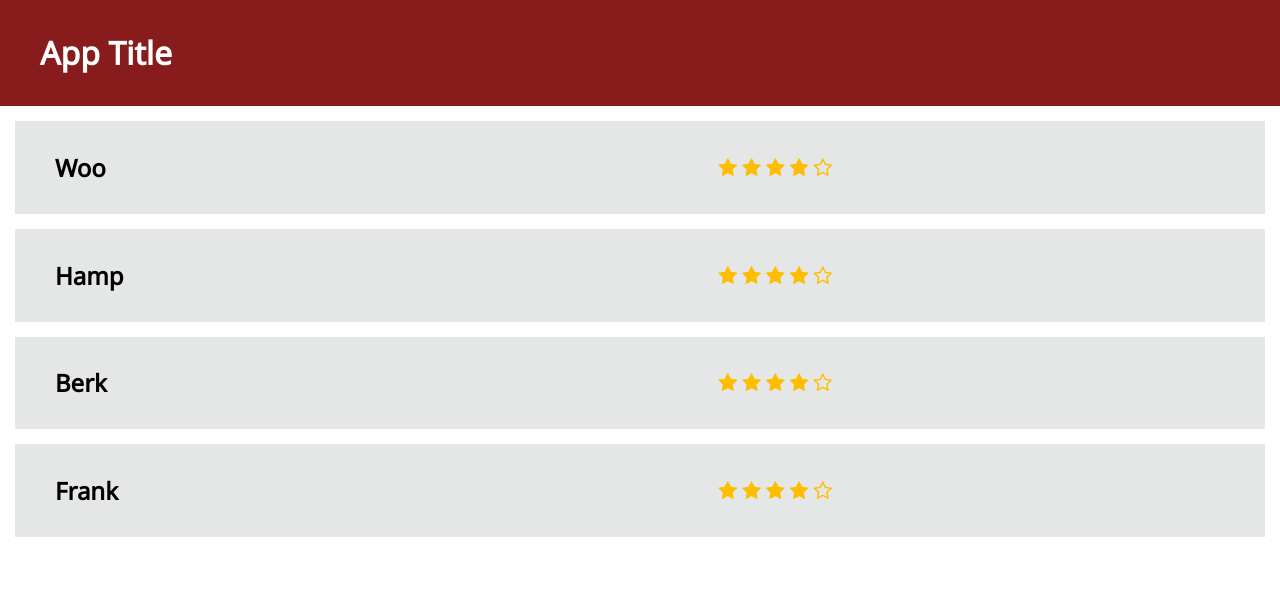
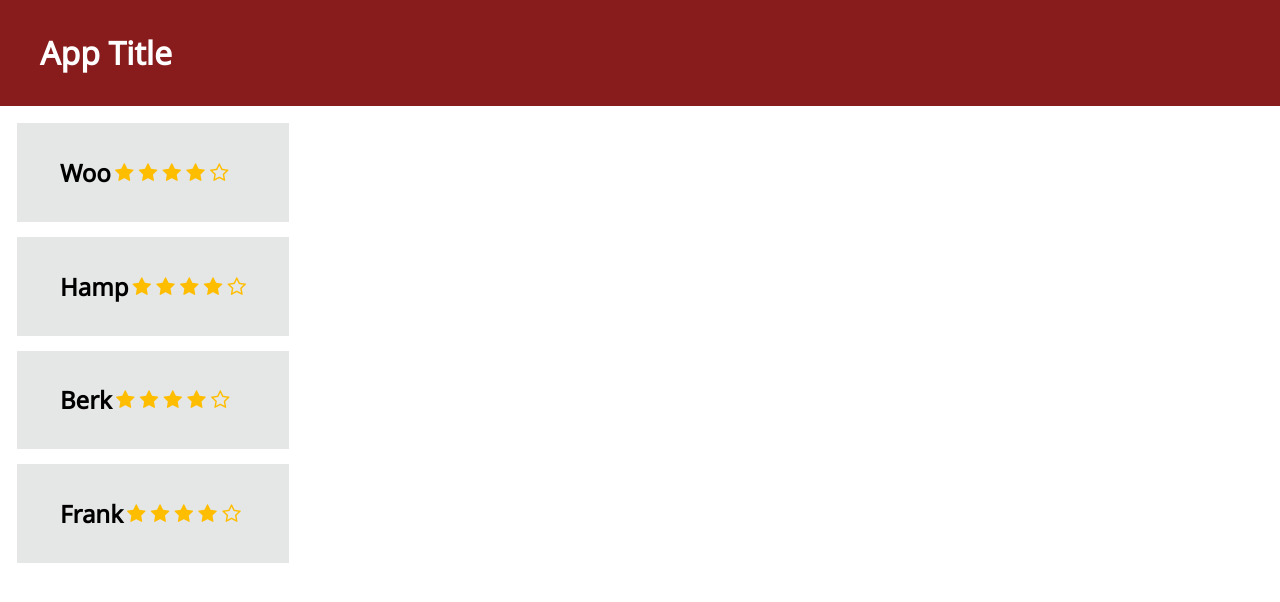
Before and after one commit to UnaryPlus/hackumass2023, a Flask app: page / in a window 1280 px wide. Shown: the top 602 px of the page. Run offline with Flask 2, Linux system fonts and the light colour scheme; a database or web service that is not in the repository returns one stand-in record (values such as "Sample title").

Commit message:
update site

```diff
--- a/static/styles.css
+++ b/static/styles.css
@@ -9,29 +9,33 @@
 
 #titlebar {
   padding: 10px 40px;
-  background-color: #881C1C;
+  background-color: #881c1c;
   color: white;
 }
 
-#dclist-container {
-  padding: 0 15px;
-}
-
 #dclist {
-  width: 100%;
-  border-spacing: 0 15px;
+  padding: 15px;
 }
 
 .dcbar {
-  background-color: #E5E7E6;
-}
-
-.dcname {
+  display: block;
+  color: black;
+  text-decoration: none;
+  background-color: #e5e7e6;
   padding: 10px 40px;
 }
 
-.dcbar:hover > .dcname {
-  text-decoration: underline;
+.dcbar:hover {
+  background-color: #d9dcda;
+}
+
+.dcbar:not(:last-child) {
+  margin-bottom: 15px;
+}
+
+.dcbar > h2 {
+  display: inline-block;
+  width: 200px;
 }
 
 .stars-large {
```
